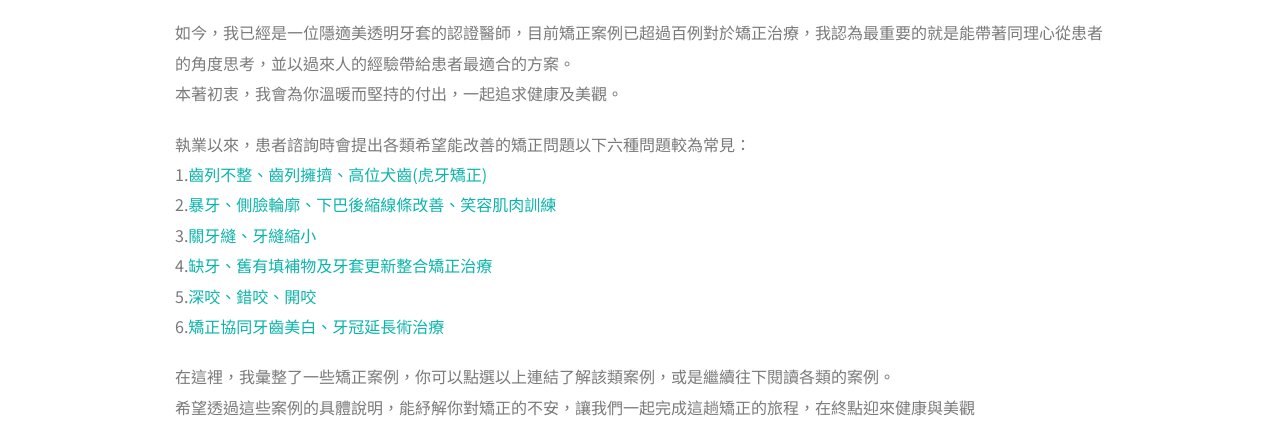
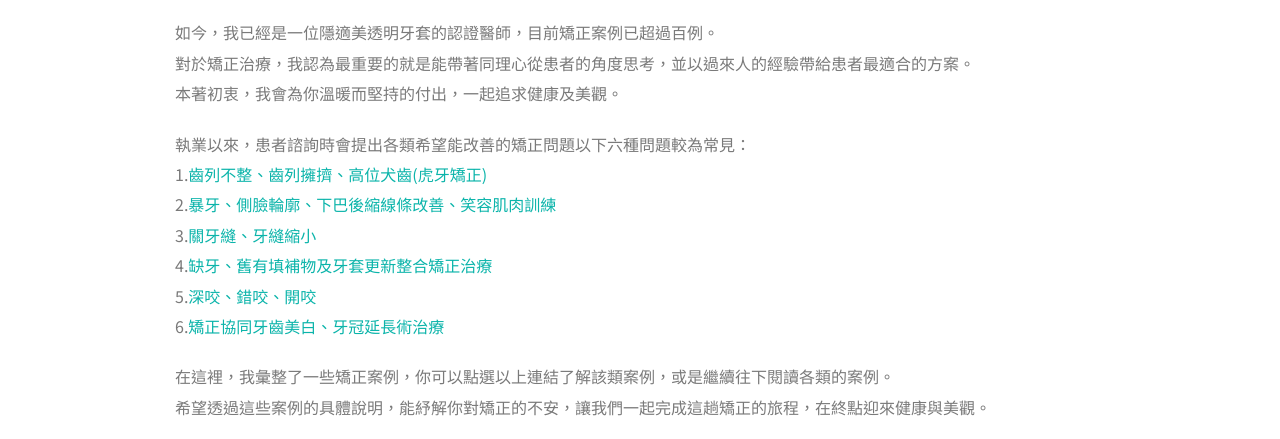
Before and after one commit to Kendge/ortho, a plain HTML site: page index.html in a window 1280 px wide. Shown: the part 328-767 px from the top of the page. Drawn offline with Linux system fonts and the light colour scheme.

Commit message:
Update index.html

```diff
--- a/index.html
+++ b/index.html
@@ -813,7 +813,7 @@
                                       在診間的聆聽中，一位又一位前來諮詢矯正的患者，訴說著齒列問題造成的健康困擾及美觀煩惱。<br />對於矯正前的困擾、煩惱及對未知矯正過程的不安，我都能感同身受，因為我也曾是一位矯正患者。
                                     </p>
                                     <p>
-                                      如今，我已經是一位隱適美透明牙套的認證醫師，目前矯正案例已超過百例對於矯正治療，我認為最重要的就是能帶著同理心從患者的角度思考，並以過來人的經驗帶給患者最適合的方案。<br />本著初衷，我會為你溫暖而堅持的付出，一起追求健康及美觀。
+                                      如今，我已經是一位隱適美透明牙套的認證醫師，目前矯正案例已超過百例。<br />對於矯正治療，我認為最重要的就是能帶著同理心從患者的角度思考，並以過來人的經驗帶給患者最適合的方案。<br />本著初衷，我會為你溫暖而堅持的付出，一起追求健康及美觀。
                                     </p>
                                     <p>
                                       執業以來，患者諮詢時會提出各類希望能改善的矯正問題以下六種問題較為常見：<br />1.<a
@@ -855,7 +855,7 @@
                                       >
                                     </p>
                                     <p>
-                                      在這裡，我彙整了一些矯正案例，你可以點選以上連結了解該類案例，或是繼續往下閱讀各類的案例。<br />希望透過這些案例的具體說明，能紓解你對矯正的不安，讓我們一起完成這趟矯正的旅程，在終點迎來健康與美觀
+                                      在這裡，我彙整了一些矯正案例，你可以點選以上連結了解該類案例，或是繼續往下閱讀各類的案例。<br />希望透過這些案例的具體說明，能紓解你對矯正的不安，讓我們一起完成這趟矯正的旅程，在終點迎來健康與美觀。
                                     </p>
                                   </div>
                                 </div>
```
